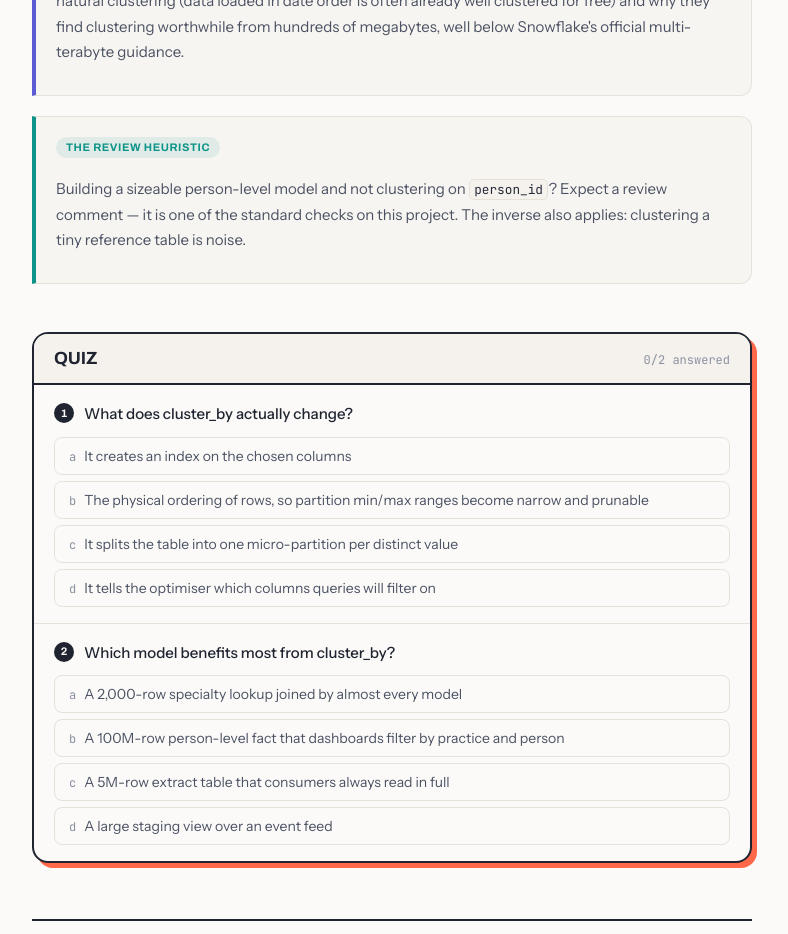
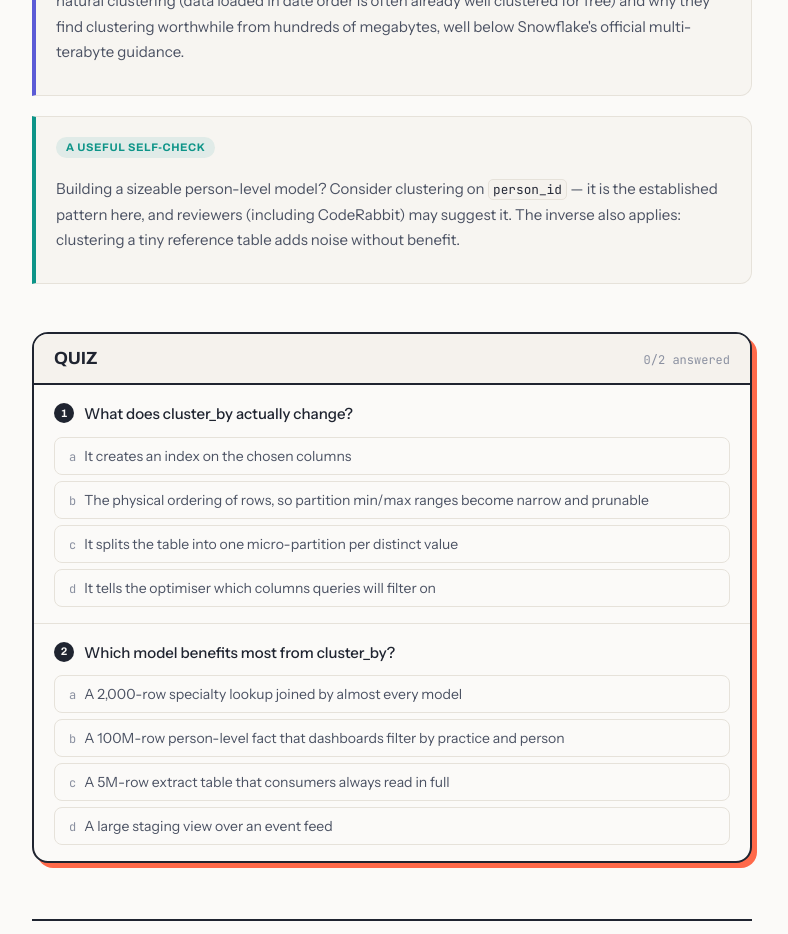
Before and after one commit to EddieDavison92/dbt-onboarding, a Next.js app: page /advanced/clustering in a window 1280 px wide. Shown: the part 2300-3234 px from the top of the page, without its empty margins (376-1164 px from the left). Built offline with nearby package versions, Linux system fonts and the light colour scheme.

Commit message:
docs: soften clustering review note - suggested pattern, not enforced

```diff
--- a/app/advanced/clustering/page.tsx
+++ b/app/advanced/clustering/page.tsx
@@ -147,12 +147,12 @@ select ...
         </p>
       </Callout>
 
-      <Callout kind="tip" title="The review heuristic">
+      <Callout kind="tip" title="A useful self-check">
         <p>
-          Building a sizeable person-level model and not clustering on{" "}
-          <code>person_id</code>? Expect a review comment — it is one of the standard
-          checks on this project. The inverse also applies: clustering a tiny reference
-          table is noise.
+          Building a sizeable person-level model? Consider clustering on{" "}
+          <code>person_id</code> — it is the established pattern here, and reviewers
+          (including CodeRabbit) may suggest it. The inverse also applies: clustering a
+          tiny reference table adds noise without benefit.
         </p>
       </Callout>
 
```
